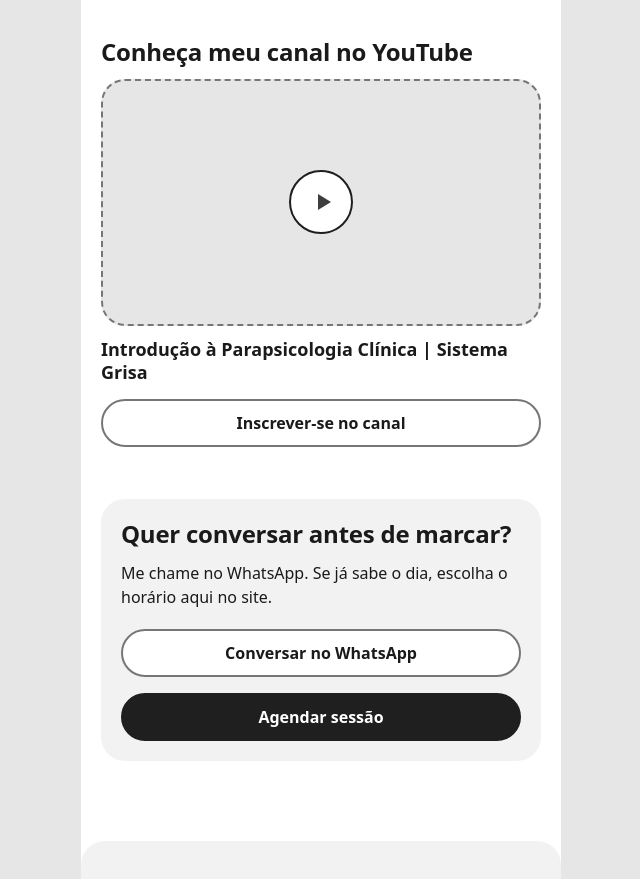
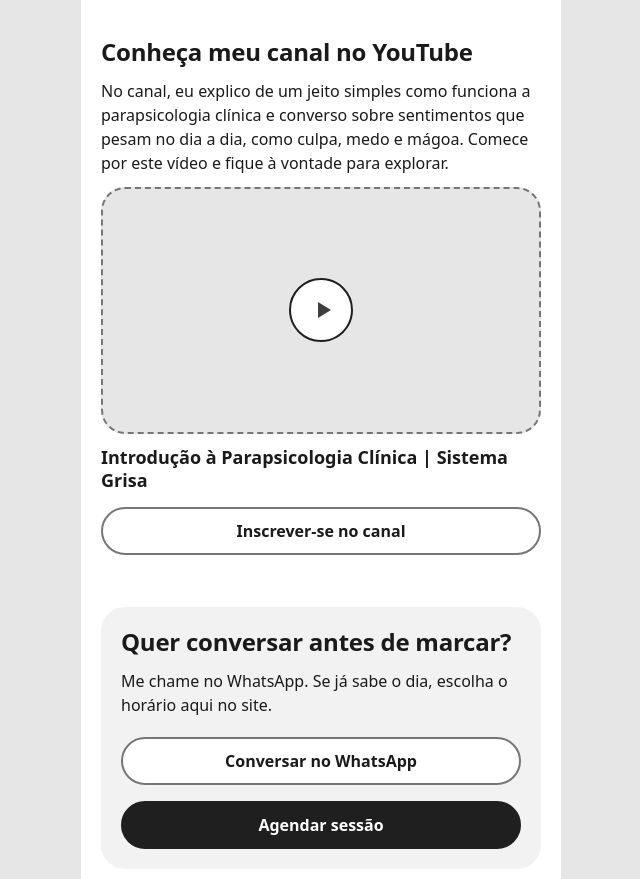
Before and after one commit to ludgero-lab/percurso-prototipo, a plain HTML site: page alternativa-c/index.html in a window 1280 px wide. Shown: the part 3054-3933 px from the top of the page, without its empty margins (319-959 px from the left). Drawn offline with Linux system fonts and the light colour scheme.

Commit message:
C: texto de convite na seção do YouTube
Depois de "Conheça meu canal no YouTube", um parágrafo curto na voz da Maria
Clara (rascunho) sobre o que se encontra no canal, sem prometer frequência:
"No canal, eu explico de um jeito simples como funciona a parapsicologia
clínica e converso sobre sentimentos que pesam no dia a dia, como culpa, medo
e mágoa. Comece por este vídeo e fique à vontade para explorar."
Especificação da C e MUDANCAS atualizados.

Co-Authored-By: Claude Opus 5.5 <noreply@anthropic.com>
Claude-Session: https://claude.ai/code/session_01SbXmNJWouaBwHEo1Xrizwe

```diff
--- a/alternativa-c/index.html
+++ b/alternativa-c/index.html
@@ -180,6 +180,8 @@
     <!-- 8. YouTube (título em rascunho) -->
     <section class="secao" aria-labelledby="titulo-youtube">
       <h2 id="titulo-youtube">Conheça meu canal no YouTube</h2>
+      <!-- Texto de convite (rascunho, a validar com a Maria Clara) -->
+      <p>No canal, eu explico de um jeito simples como funciona a parapsicologia clínica e converso sobre sentimentos que pesam no dia a dia, como culpa, medo e mágoa. Comece por este vídeo e fique à vontade para explorar.</p>
       <!-- Vídeo do canal: só carrega (youtube-nocookie.com) quando a pessoa toca no play.
            Exceção à regra de "nenhuma chamada de rede", registrada no CLAUDE.md e na especificação da C. -->
       <div class="reservado reservado-16x9 video-c">
```
Also changed, not shown: 2 other files.
